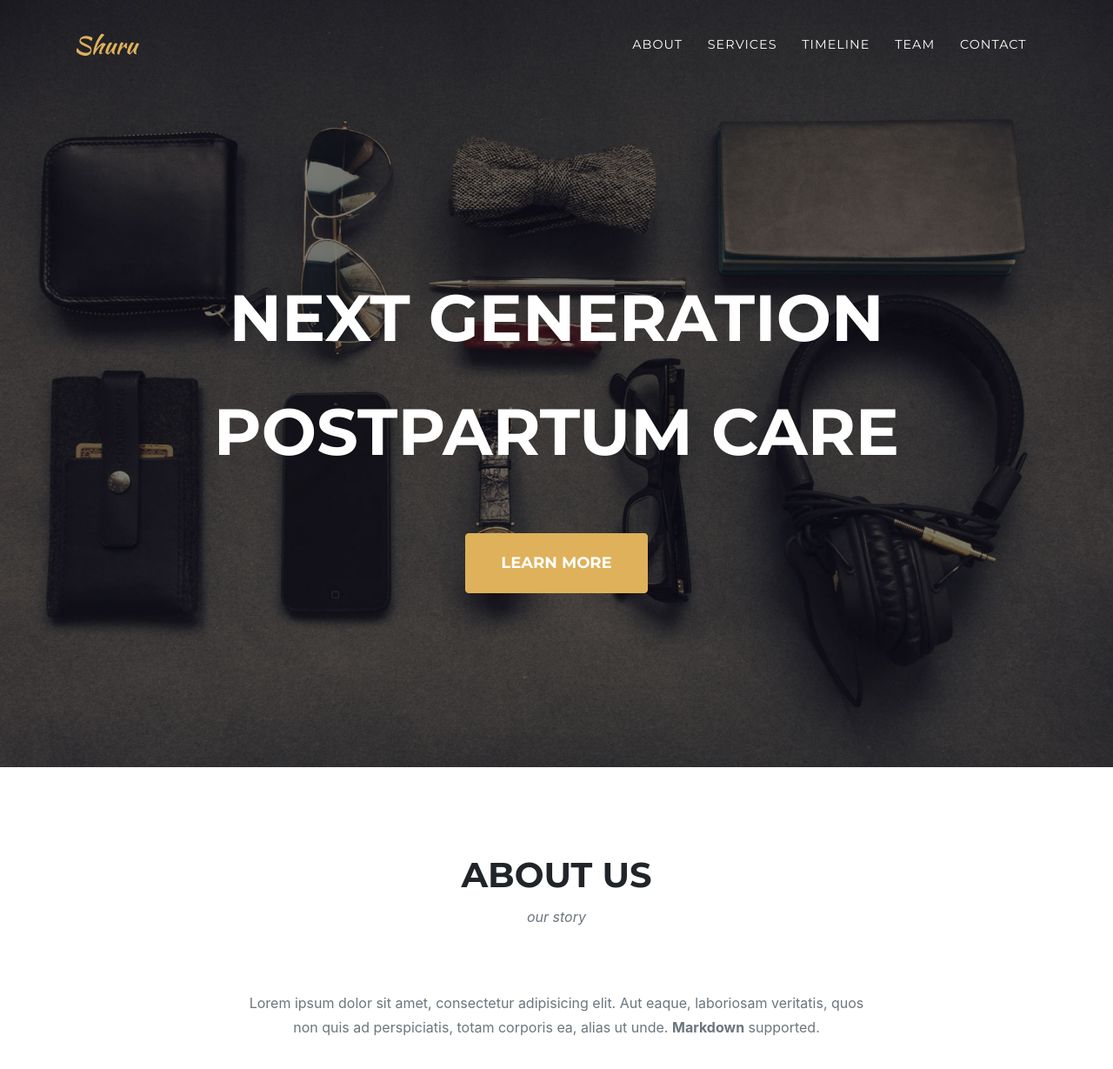
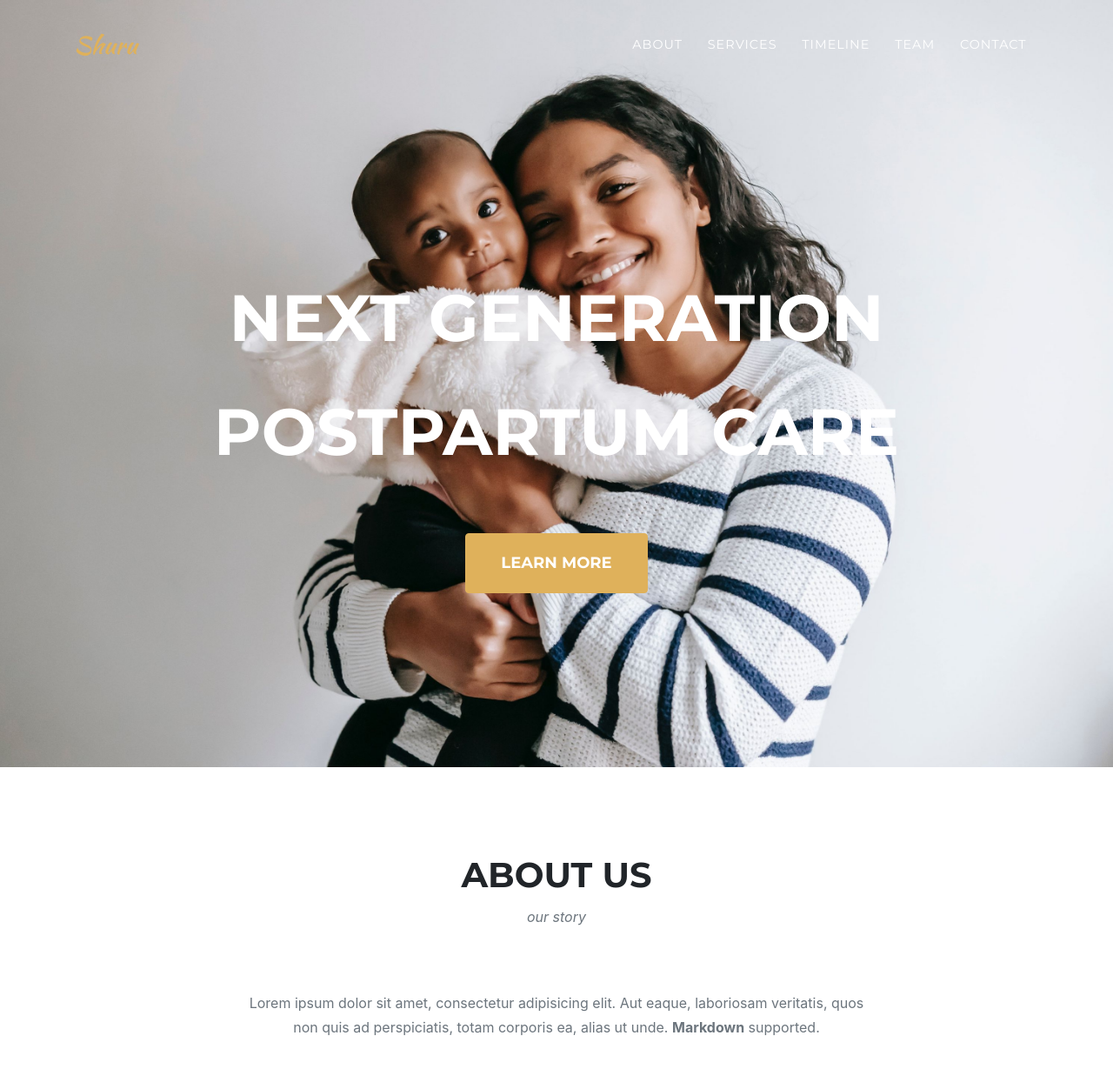
Before and after one commit to shurunow/shurunow.github.io, a Jekyll site: the page built from index.md, in a window 1280 px wide and 1400 px high. Shown: the top 1229 px of the window at 87% size. Built offline with Jekyll 4.4.1, drawn with Linux system fonts in a browser that asks for light colours; some web fonts are replaced.

Commit message:
new back

```diff
--- a/_data/style.yml
+++ b/_data/style.yml
@@ -4,7 +4,7 @@ white: "#F8956F"
 black: "#706695"
 
 #Image Customization
-header-image: "../img/header2.jpg"
+header-image: "../img/header3.jpg"
 contact-image: "../img/contact.png"
 #Font Awesome icon for portfolio grid when an item is hovered over
 #portfolio-icon: fas fa-expand-arrows-alt fa-3x #default: fas fa-plus fa-3x
```
Also changed, not shown: assets/img/header3.jpg (added).
